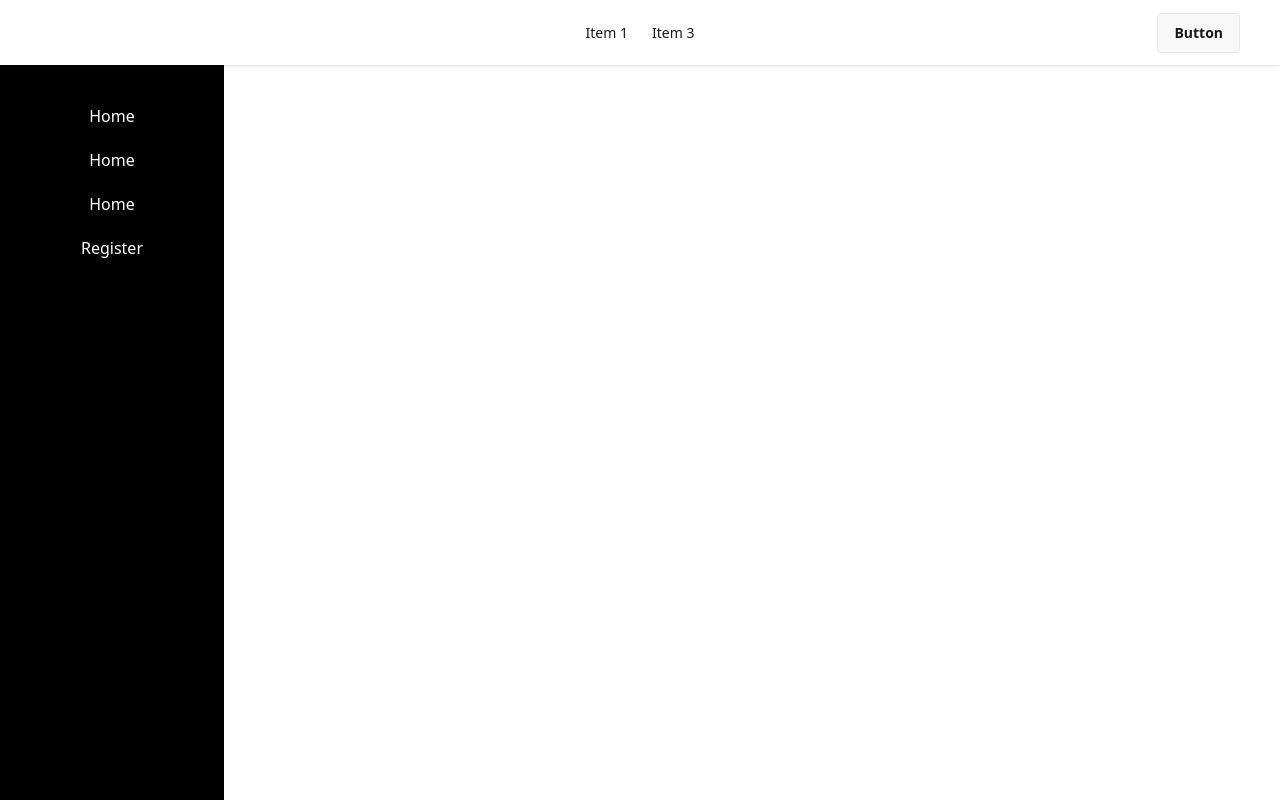
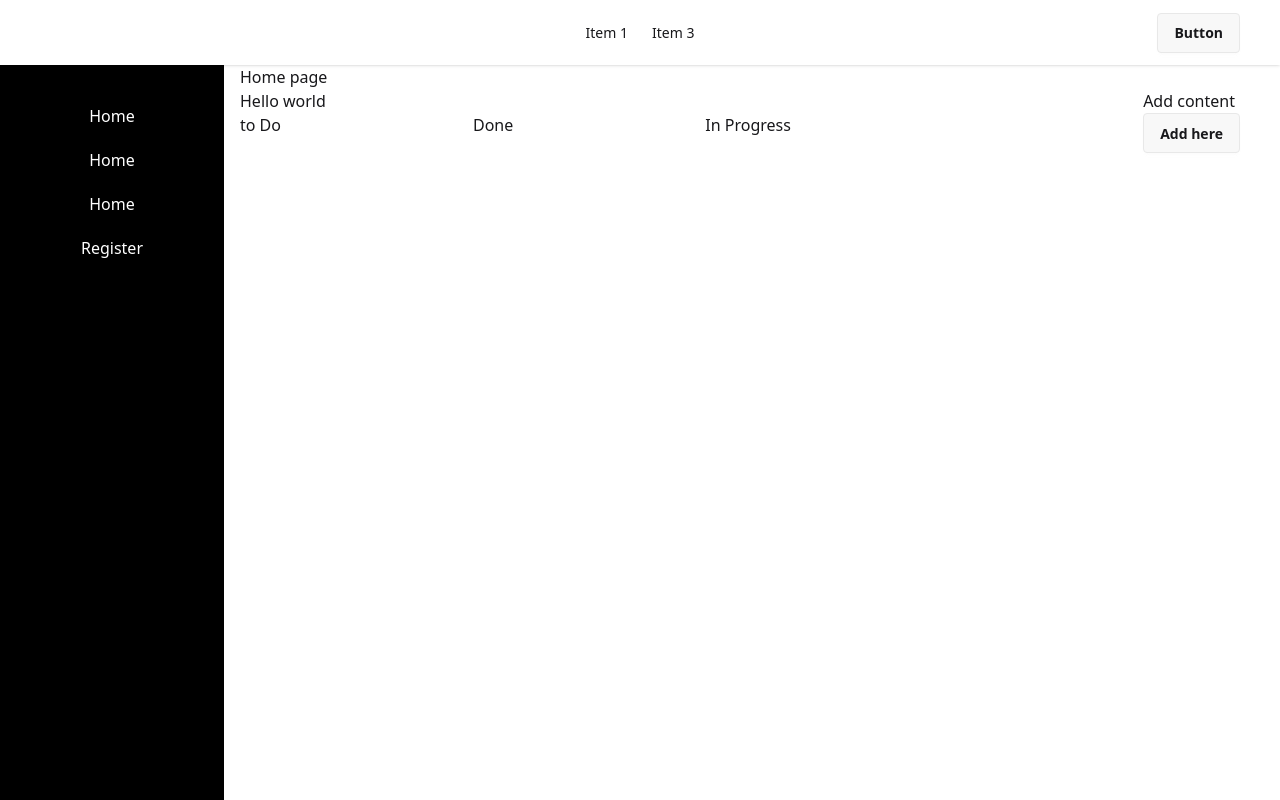
Before and after one commit to jenifaa/Task-Management-Application, a React (Vite) app: page / in a window 1280 px wide. Built offline with nearby package versions, Linux system fonts and the light colour scheme.

Commit message:
added authentication folders and pages

```diff
--- a/package.json
+++ b/package.json
@@ -11,6 +11,7 @@
   },
   "dependencies": {
     "@tailwindcss/vite": "^4.0.7",
+    "axios": "^1.7.9",
     "firebase": "^11.3.1",
     "react": "^19.0.0",
     "react-dom": "^19.0.0",
--- a/src/App.jsx
+++ b/src/App.jsx
@@ -1,19 +1,17 @@
-import { Route, Routes } from "react-router";
 
 import Root from "./layouts/Root";
 import Home from "./Componenets/Home/Home";
 import Register from "./Componenets/Authentication/Register";
+import { Route, Routes } from "react-router";
 
 function App() {
   return (
-    <>
-      <Routes>
-        <Route path="/" element={<Root></Root>}>
-          <Route index element={<Home></Home>}></Route>
-          <Route path="/register" element={<Register></Register>}></Route>
-        </Route>
-      </Routes>
-    </>
+    <Routes>
+      <Route path="/" element={<Root />}>
+        <Route index element={<Home />} />
+      </Route>
+      <Route path="/register" element={<Register />} />
+    </Routes>
   );
 }
 
--- /dev/null
+++ b/src/Componenets/Home/Add.jsx
@@ -0,0 +1,42 @@
+// import { Link } from "react-router";
+
+const Add = () => {
+  return (
+    <div>
+      <h2>Add content</h2>
+      {/* <Link to="">Add here</Link> */}
+      {/* Open the modal using document.getElementById('ID').showModal() method */}
+      <button
+        className="btn"
+        onClick={() => document.getElementById("my_modal_5").showModal()}
+      >
+        Add here
+      </button>
+      <dialog id="my_modal_5" className="modal modal-bottom sm:modal-middle">
+        <div className="modal-box">
+          <div>
+            <fieldset className="fieldset">
+              <legend className="fieldset-legend">What is your name?</legend>
+              <input type="text" className="input" placeholder="Type here" />
+            </fieldset>
+          </div>
+          <div>
+            <fieldset className="fieldset">
+              <legend className="fieldset-legend">Your bio</legend>
+              <textarea className="textarea h-24" placeholder="Bio"></textarea>
+
+            </fieldset>
+          </div>
+          <div className="modal-action">
+            <form method="dialog">
+              {/* if there is a button in form, it will close the modal */}
+              <button className="btn">Close</button>
+            </form>
+          </div>
+        </div>
+      </dialog>
+    </div>
+  );
+};
+
+export default Add;
--- /dev/null
+++ b/src/Componenets/Home/AllTask.jsx
@@ -0,0 +1,16 @@
+const AllTask = () => {
+  return (
+    <div>
+      <h2>Hello world</h2>
+      <div>
+        <ul className="flex gap-48 items-center">
+          <li>to Do</li>
+          <li>Done</li>
+          <li>In Progress</li>
+        </ul>
+      </div>
+    </div>
+  );
+};
+
+export default AllTask;
--- a/src/Componenets/Home/Home.jsx
+++ b/src/Componenets/Home/Home.jsx
@@ -1,11 +1,16 @@
-
+import Add from "./Add";
+import AllTask from "./AllTask";
 
 const Home = () => {
-    return (
-        <div>
-            <h2>Home page</h2>
-        </div>
-    );
+  return (
+    <div>
+      <h2>Home page</h2>
+      <div className="flex justify-between pr-10">
+        <AllTask></AllTask>
+        <Add></Add>
+      </div>
+    </div>
+  );
 };
 
 export default Home;
--- /dev/null
+++ b/src/Componenets/Hooks/axiosSecure.jsx
@@ -0,0 +1,13 @@
+import axios from "axios";
+
+
+  const axiosSecure = axios.create({
+    baseURL: "http://localhost:5000",
+  });
+
+  const useAxiosSecure = () => {
+    return axiosSecure;
+  };
+
+
+export default useAxiosSecure;
--- /dev/null
+++ b/src/Componenets/Provider/AuthProvider.jsx
@@ -0,0 +1,26 @@
+import { createContext, useState } from "react";
+import auth from "../../firebase.init";
+import { createUserWithEmailAndPassword } from "firebase/auth";
+
+const AuthContext = createContext();
+const AuthProvider = ({ children }) => {
+  const [user, setUser] = useState(null);
+  const [loading, setLoading] = useState(true);
+  const createNewUser = (email, password) => {
+    setLoading(true);
+    return createUserWithEmailAndPassword(auth, email, password);
+  };
+
+  const authInfo = {
+    user,
+    setUser,
+    loading,
+    createNewUser,
+  };
+
+  return (
+    <AuthContext.Provider value={authInfo}>{children}</AuthContext.Provider>
+  );
+};
+
+export default AuthProvider;
--- a/src/Componenets/Shared/Sidebar.jsx
+++ b/src/Componenets/Shared/Sidebar.jsx
@@ -4,13 +4,13 @@ const Sidebar = () => {
   return (
     <div className="fixed">
       <div className="w-56 bg-black text-center p-6 text-white min-h-screen">
-        <div className="flex items-center mb-10">
+        <Link to="/" className="flex items-center mb-10">
           {" "}
           <img className="w-10" src={logo} alt="" />
           <p className="font-bold font text-3xl tracking-widest bg-gradient-to-r from-white to-purple-700 bg-clip-text text-transparent">
             OptiTask
           </p>
-        </div>
+        </Link>
         <div>
           <ul className="flex flex-col gap-5">
             <li>Home</li>
--- a/src/layouts/Root.jsx
+++ b/src/layouts/Root.jsx
@@ -13,7 +13,10 @@ const Root = () => {
           <Navbar></Navbar>
         </div>
       </div>
-      <Outlet></Outlet>
+      <div className="ml-60">
+        {" "}
+        <Outlet></Outlet>
+      </div>
     </div>
   );
 };
--- a/src/main.jsx
+++ b/src/main.jsx
@@ -3,11 +3,15 @@ import { createRoot } from "react-dom/client";
 import "./index.css";
 import App from "./App.jsx";
 import { BrowserRouter } from "react-router";
+import AuthProvider from "./Componenets/Provider/AuthProvider.jsx";
 
 createRoot(document.getElementById("root")).render(
   <StrictMode>
+    <AuthProvider>
     <BrowserRouter>
       <App />
     </BrowserRouter>
+    </AuthProvider>
+
   </StrictMode>
 );
```
Also changed, not shown: src/Componenets/Hooks/axiosPublic.jsx (added), src/Componenets/Hooks/useAuth.jsx (added), 1 other file (tests, documents, lock files or other folders).
